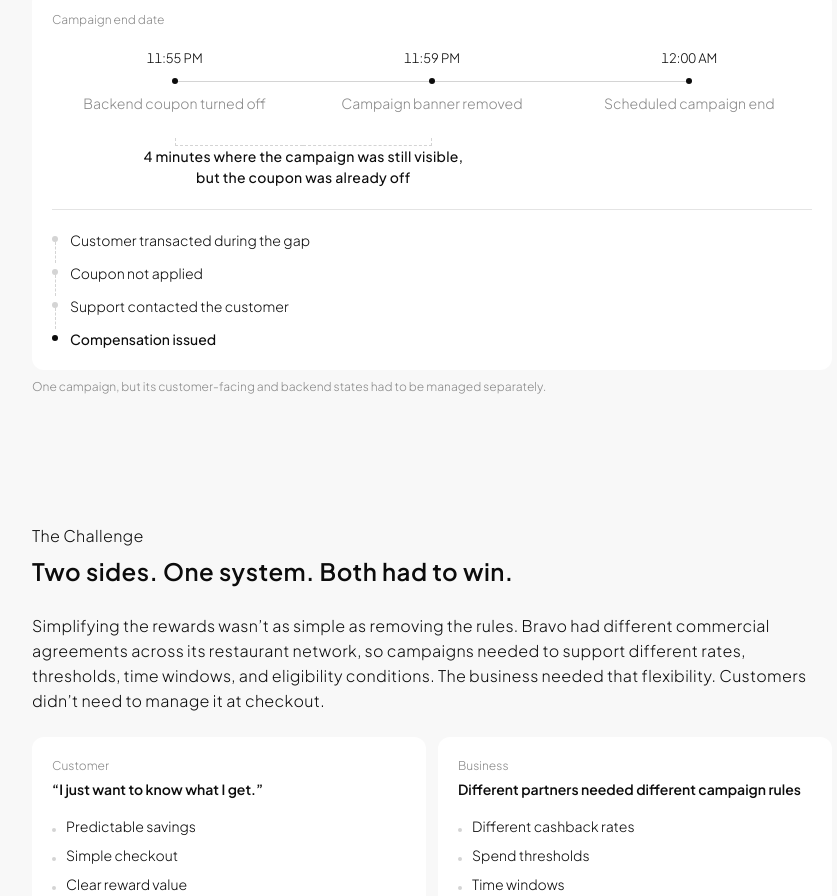
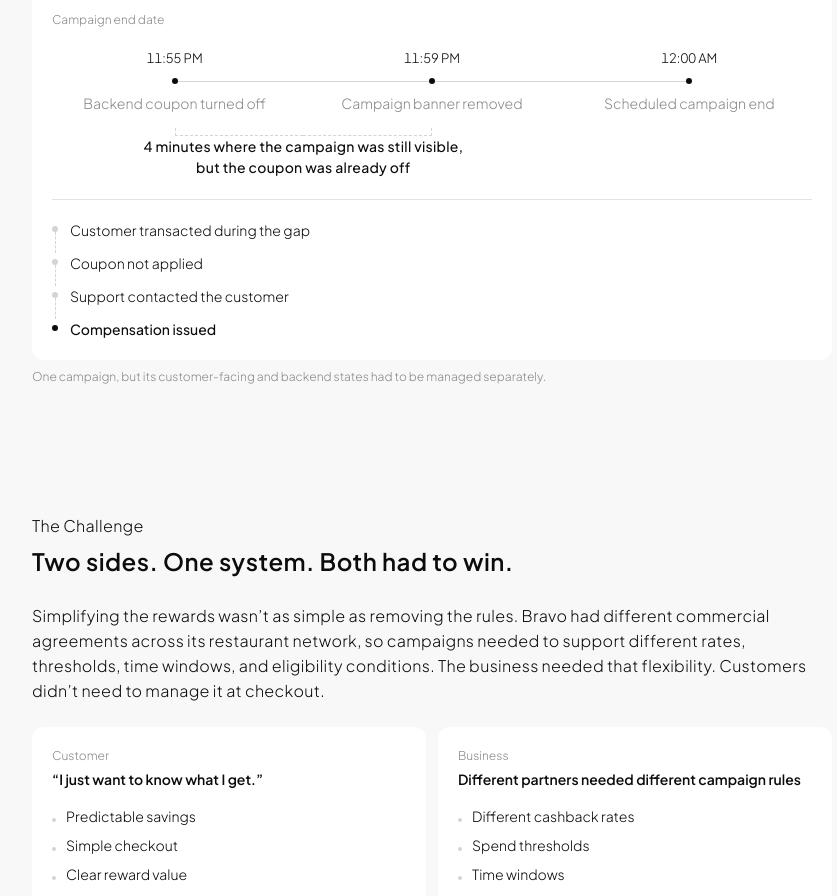
Before and after one commit to siyayang0420/siya-portfolio, a Next.js app: page /simplifying-a-consumer-fintech-reward-engine in a window 1280 px wide. Shown: the part 6020-6916 px from the top of the page, without its empty margins (208-1045 px from the left). Built offline with nearby package versions, Linux system fonts and the light colour scheme.

Commit message:
Tighten Bravo campaign timeline spacing

```diff
--- a/components/work/sections/BravoCampaignGap.tsx
+++ b/components/work/sections/BravoCampaignGap.tsx
@@ -82,7 +82,7 @@ export function BravoCampaignGap() {
               was already off while the banner was still up. Bracketing all
               three would claim a five-minute overlap the timeline doesn't
               show, since the banner came down a minute before midnight. */}
-          <div aria-hidden className="grid grid-cols-3 gap-3 h-4 mt-4">
+          <div aria-hidden className="grid grid-cols-3 gap-3 h-4 mt-1.5">
             {EVENTS.map((e, i) => (
               <div key={e.time} className="relative">
                 {i < 2 && (
```
